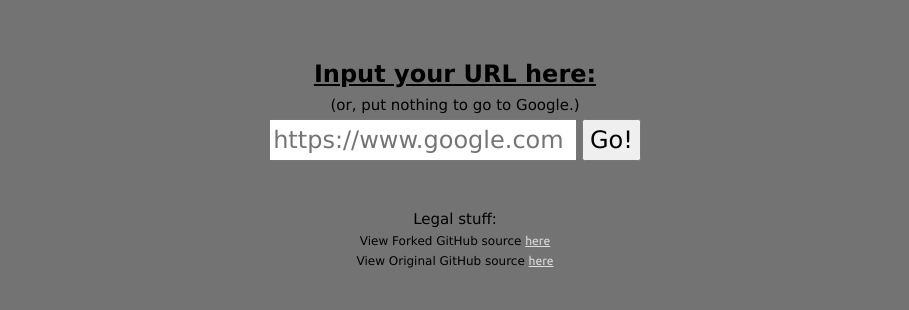
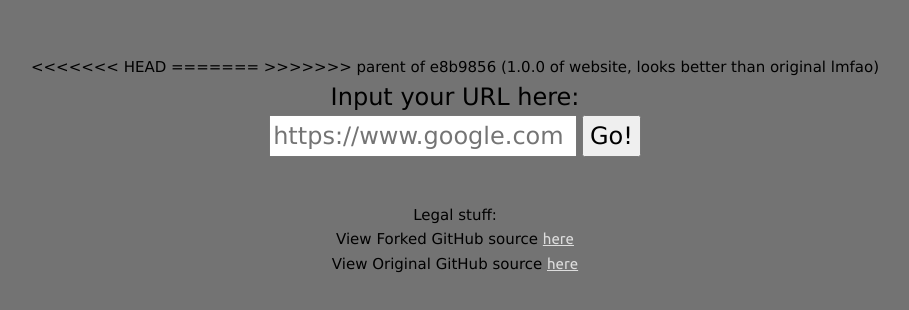
Before and after one commit to binary-person/womginx, a plain HTML site: page public/index.html in a window 1280 px wide. Shown: the part 144-454 px from the top of the page, without its empty margins (185-1094 px from the left). Drawn offline with nearby package versions, Linux system fonts and the light colour scheme.

Commit message:
revert to 1.0.0

```diff
--- a/public/index.html
+++ b/public/index.html
@@ -9,6 +9,7 @@
     <link href="https://fonts.googleapis.com/icon?family=Material+Icons" rel="stylesheet">
     <link href="index.css" rel="stylesheet">
     <link rel="stylesheet" href="https://www.w3schools.com/w3css/4/w3.css">
+<<<<<<< HEAD
     <link rel="shortcut icon" type="image/png" href="favicon.png" />
     <title>Classes</title>
     <style type="text/css">
@@ -19,6 +20,10 @@
     margin: 200px;
     }
     </style>
+=======
+    <link rel="shortcut icon" type="image/png" href="logo.png" />
+    <title>NGINX Proxy</title>
+>>>>>>> parent of e8b9856 (1.0.0 of website, looks better than original lmfao)
 </head>
 
 <body>
@@ -30,12 +35,11 @@
                     if (input.value) {
                         window.location.href = '/main/' + input.value;
                     } else {
-                        window.location.href = '/main/' + "www.google.com";
+                        alert('Please provide a link. It does not require https://.');
                     }
                 }
             </script>
-            <p class="w3-xlarge"> <strong><u>Input your URL here:</u></strong> </p>
-            <p class="w3-medium"> (or, put nothing to go to Google.) </p>
+            <span class="w3-xlarge">Input your URL here: </span>
             <div>
                 <input class="w3-xlarge" type='text' placeholder='https://www.google.com' id='url-target'
                     onkeydown='if(event.key==="Enter") go()' />
@@ -43,9 +47,10 @@
             </div>
             <br>
             <br>
-            <p class="w3-medium">Legal stuff: </p>
-            <p class="w3-small">View Forked GitHub source <a class="w3-small" href="https://github.com/binary-person/womginx" target="_blank">here</a></p>
-            <p class="w3-small">View Original GitHub source <a class="w3-small" href="https://github.com/binary-person/womginx" target="_blank">here</a></p>
+            </p>
+            <span class="w3-medium">Legal stuff: </span>
+            <p class="w3-medium">View Forked GitHub source <a class="w3-medium" href="https://github.com/binary-person/womginx" target="_blank">here</a></p>
+            <p class="w3-medium">View Original GitHub source <a class="w3-medium" href="https://github.com/binary-person/womginx" target="_blank">here</a></p>
         </div>
     </div>
 </body>
```
Also changed, not shown: public/favicon.png (deleted).
